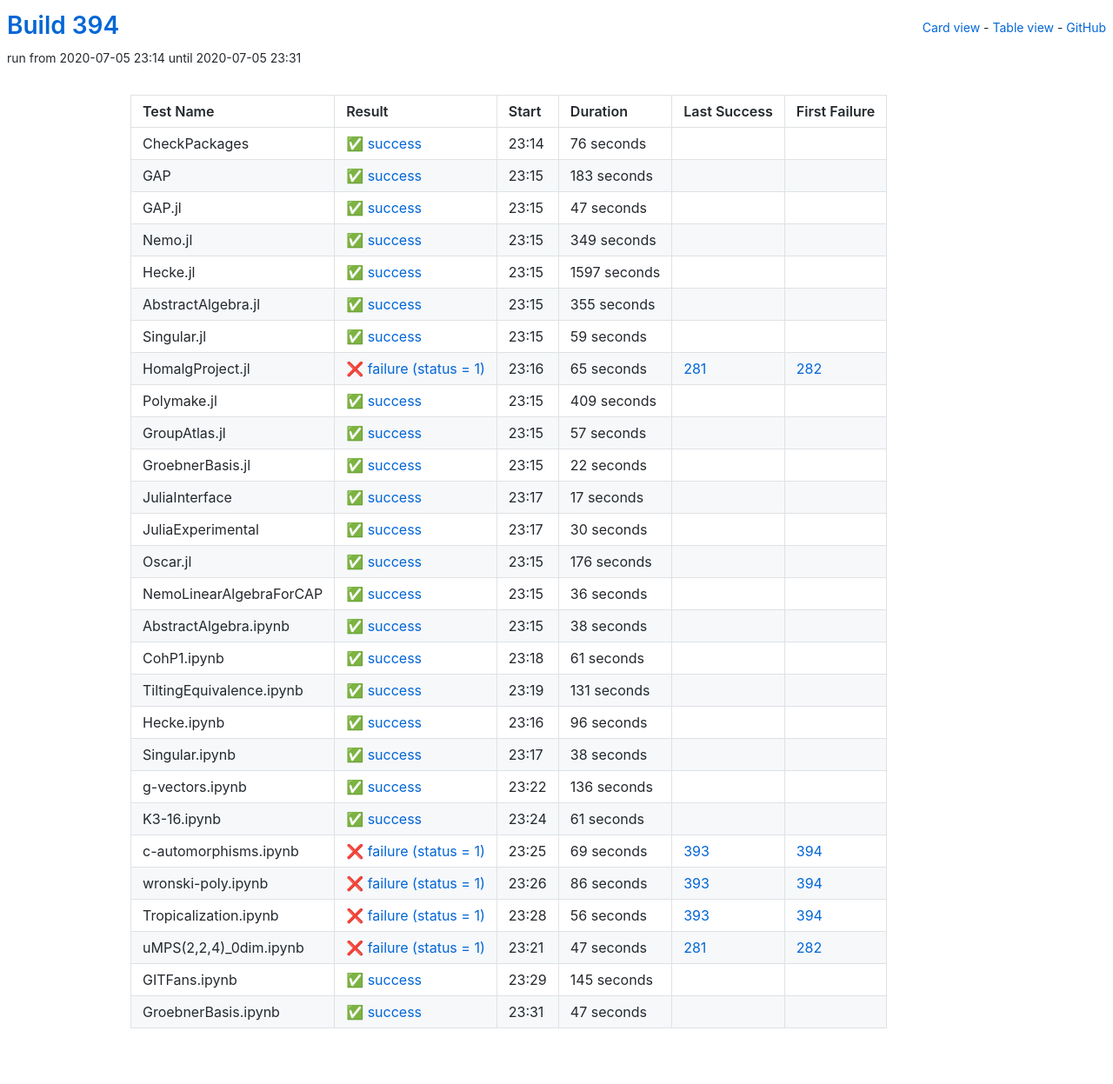
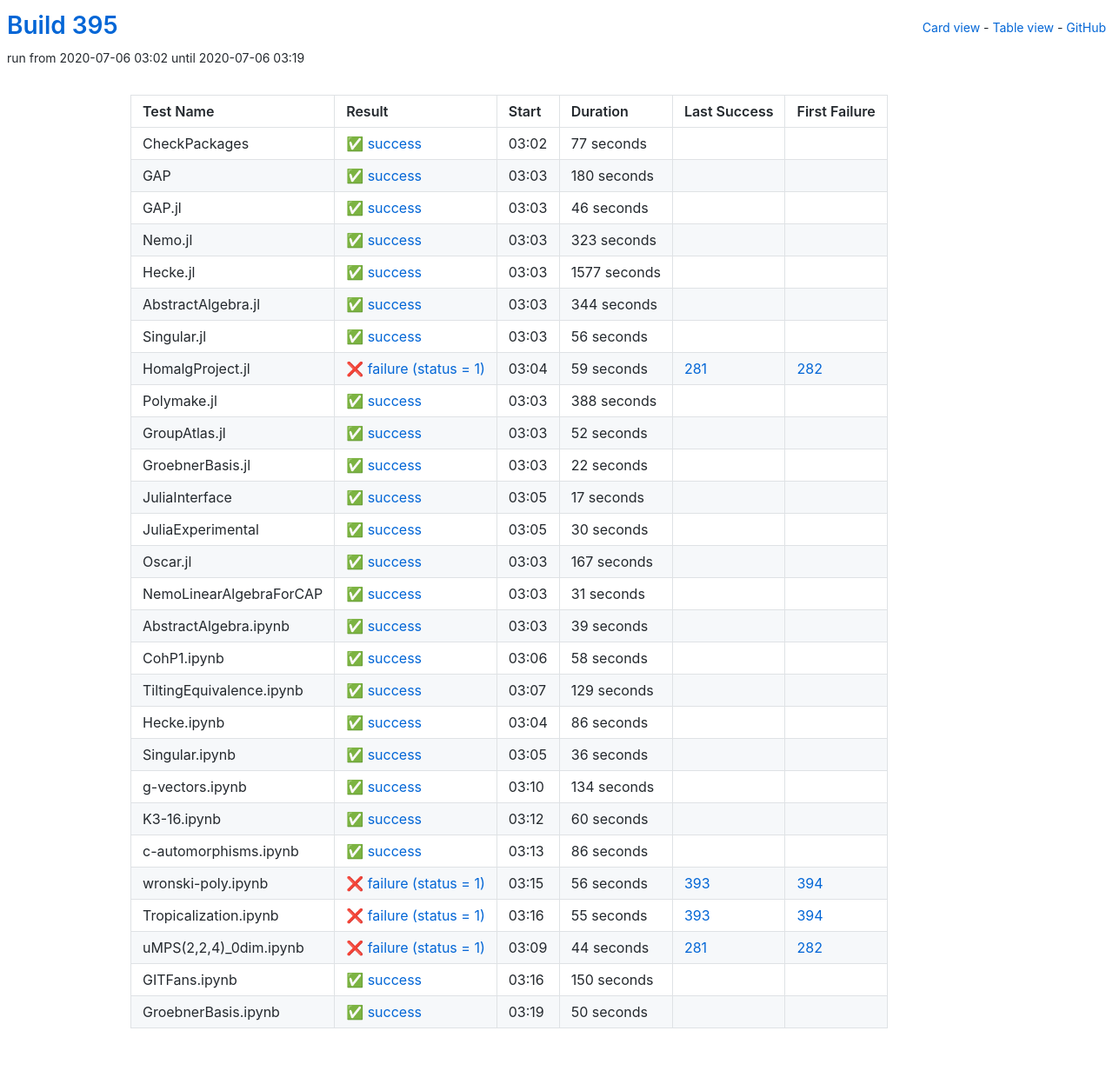
Before and after one commit to oscar-system/oscar-ci-status-stable, a Jekyll site: the page built from table.html, in a window 1280 px wide. Shown: the whole page at 87% size. Built offline with Jekyll 4.4.1, drawn with Linux system fonts in a browser that asks for light colours.

Commit message:
Build #395

```diff
--- a/_data/ci.yml
+++ b/_data/ci.yml
@@ -1,6 +1,6 @@
 ---
-build: 394
-build_url: https://oscarci.mathematik.uni-kl.de/job/oscar-stable/394/
+build: 395
+build_url: https://oscarci.mathematik.uni-kl.de/job/oscar-stable/395/
 job: oscar-stable
 organization: oscar-system
 repo: oscar-ci-status-stable
@@ -8,128 +8,128 @@ repourl: https://github.com/oscar-system/oscar-ci-status-stable
 tests:
 - name: CheckPackages
   id: checkpackages
-  log: https://oscarci.mathematik.uni-kl.de/job/oscar-stable/394/artifact/logs/build-394/CheckPackages.log
-  start: 2020-07-05 23:14
+  log: https://oscarci.mathematik.uni-kl.de/job/oscar-stable/395/artifact/logs/build-395/CheckPackages.log
+  start: 2020-07-06 03:02
   success: true
   exitcode: 0
   status: success
-  duration: 76
+  duration: 77
   last_success: false
   last_success_url:
   first_failure: false
   first_failure_url:
 - name: GAP
   id: gap
-  log: https://oscarci.mathematik.uni-kl.de/job/oscar-stable/394/artifact/logs/build-394/GAP.log
-  start: 2020-07-05 23:15
+  log: https://oscarci.mathematik.uni-kl.de/job/oscar-stable/395/artifact/logs/build-395/GAP.log
+  start: 2020-07-06 03:03
   success: true
   exitcode: 0
   status: success
-  duration: 183
+  duration: 180
   last_success: false
   last_success_url:
   first_failure: false
   first_failure_url:
 - name: GAP.jl
   id: gap-jl
-  log: https://oscarci.mathematik.uni-kl.de/job/oscar-stable/394/artifact/logs/build-394/GAP.jl.log
-  start: 2020-07-05 23:15
+  log: https://oscarci.mathematik.uni-kl.de/job/oscar-stable/395/artifact/logs/build-395/GAP.jl.log
+  start: 2020-07-06 03:03
   success: true
   exitcode: 0
   status: success
-  duration: 47
+  duration: 46
   last_success: false
   last_success_url:
   first_failure: false
   first_failure_url:
 - name: Nemo.jl
   id: nemo-jl
-  log: https://oscarci.mathematik.uni-kl.de/job/oscar-stable/394/artifact/logs/build-394/Nemo.jl.log
-  start: 2020-07-05 23:15
+  log: https://oscarci.mathematik.uni-kl.de/job/oscar-stable/395/artifact/logs/build-395/Nemo.jl.log
+  start: 2020-07-06 03:03
   success: true
   exitcode: 0
   status: success
-  duration: 349
+  duration: 323
   last_success: false
   last_success_url:
   first_failure: false
   first_failure_url:
 - name: Hecke.jl
   id: hecke-jl
-  log: https://oscarci.mathematik.uni-kl.de/job/oscar-stable/394/artifact/logs/build-394/Hecke.jl.log
-  start: 2020-07-05 23:15
+  log: https://oscarci.mathematik.uni-kl.de/job/oscar-stable/395/artifact/logs/build-395/Hecke.jl.log
+  start: 2020-07-06 03:03
   success: true
   exitcode: 0
   status: success
-  duration: 1597
+  duration: 1577
   last_success: false
   last_success_url:
   first_failure: false
   first_failure_url:
 - name: AbstractAlgebra.jl
   id: abstractalgebra-jl
-  log: https://oscarci.mathematik.uni-kl.de/job/oscar-stable/394/artifact/logs/build-394/AbstractAlgebra.jl.log
-  start: 2020-07-05 23:15
+  log: https://oscarci.mathematik.uni-kl.de/job/oscar-stable/395/artifact/logs/build-395/AbstractAlgebra.jl.log
+  start: 2020-07-06 03:03
   success: true
   exitcode: 0
   status: success
-  duration: 355
+  duration: 344
   last_success: false
   last_success_url:
   first_failure: false
   first_failure_url:
 - name: Singular.jl
   id: singular-jl
-  log: https://oscarci.mathematik.uni-kl.de/job/oscar-stable/394/artifact/logs/build-394/Singular.jl.log
-  start: 2020-07-05 23:15
+  log: https://oscarci.mathematik.uni-kl.de/job/oscar-stable/395/artifact/logs/build-395/Singular.jl.log
+  start: 2020-07-06 03:03
   success: true
   exitcode: 0
   status: success
-  duration: 59
+  duration: 56
   last_success: false
   last_success_url:
   first_failure: false
   first_failure_url:
 - name: HomalgProject.jl
   id: homalgproject-jl
-  log: https://oscarci.mathematik.uni-kl.de/job/oscar-stable/394/artifact/logs/build-394/HomalgProject.jl.log
-  start: 2020-07-05 23:16
+  log: https://oscarci.mathematik.uni-kl.de/job/oscar-stable/395/artifact/logs/build-395/HomalgProject.jl.log
+  start: 2020-07-06 03:04
   success: false
   exitcode: 1
   status: failure
-  duration: 65
+  duration: 59
   last_success: 281
   last_success_url: https://oscarci.mathematik.uni-kl.de/job/oscar-stable/281/
   first_failure: 282
   first_failure_url: https://oscarci.mathematik.uni-kl.de/job/oscar-stable/282/
 - name: Polymake.jl
   id: polymake-jl
-  log: https://oscarci.mathematik.uni-kl.de/job/oscar-stable/394/artifact/logs/build-394/Polymake.jl.log
-  start: 2020-07-05 23:15
+  log: https://oscarci.mathematik.uni-kl.de/job/oscar-stable/395/artifact/logs/build-395/Polymake.jl.log
+  start: 2020-07-06 03:03
   success: true
   exitcode: 0
   status: success
-  duration: 409
+  duration: 388
   last_success: false
   last_success_url:
   first_failure: false
   first_failure_url:
 - name: GroupAtlas.jl
   id: groupatlas-jl
-  log: https://oscarci.mathematik.uni-kl.de/job/oscar-stable/394/artifact/logs/build-394/GroupAtlas.jl.log
-  start: 2020-07-05 23:15
+  log: https://oscarci.mathematik.uni-kl.de/job/oscar-stable/395/artifact/logs/build-395/GroupAtlas.jl.log
+  start: 2020-07-06 03:03
   success: true
   exitcode: 0
   status: success
-  duration: 57
+  duration: 52
   last_success: false
   last_success_url:
   first_failure: false
   first_failure_url:
 - name: GroebnerBasis.jl
   id: groebnerbasis-jl
-  log: https://oscarci.mathematik.uni-kl.de/job/oscar-stable/394/artifact/logs/build-394/GroebnerBasis.jl.log
-  start: 2020-07-05 23:15
+  log: https://oscarci.mathematik.uni-kl.de/job/oscar-stable/395/artifact/logs/build-395/GroebnerBasis.jl.log
+  start: 2020-07-06 03:03
   success: true
   exitcode: 0
   status: success
@@ -140,8 +140,8 @@ tests:
   first_failure_url:
 - name: JuliaInterface
   id: juliainterface
-  log: https://oscarci.mathematik.uni-kl.de/job/oscar-stable/394/artifact/logs/build-394/JuliaInterface.log
-  start: 2020-07-05 23:17
+  log: https://oscarci.mathematik.uni-kl.de/job/oscar-stable/395/artifact/logs/build-395/JuliaInterface.log
+  start: 2020-07-06 03:05
   success: true
   exitcode: 0
   status: success
@@ -152,8 +152,8 @@ tests:
   first_failure_url:
 - name: JuliaExperimental
   id: juliaexperimental
-  log: https://oscarci.mathematik.uni-kl.de/job/oscar-stable/394/artifact/logs/build-394/JuliaExperimental.log
-  start: 2020-07-05 23:17
+  log: https://oscarci.mathematik.uni-kl.de/job/oscar-stable/395/artifact/logs/build-395/JuliaExperimental.log
+  start: 2020-07-06 03:05
   success: true
   exitcode: 0
   status: success
@@ -164,20 +164,80 @@ tests:
   first_failure_url:
 - name: Oscar.jl
   id: oscar-jl
-  log: https://oscarci.mathematik.uni-kl.de/job/oscar-stable/394/artifact/logs/build-394/Oscar.jl.log
-  start: 2020-07-05 23:15
+  log: https://oscarci.mathematik.uni-kl.de/job/oscar-stable/395/artifact/logs/build-395/Oscar.jl.log
+  start: 2020-07-06 03:03
   success: true
   exitcode: 0
   status: success
-  duration: 176
+  duration: 167
   last_success: false
   last_success_url:
   first_failure: false
   first_failure_url:
 - name: NemoLinearAlgebraForCAP
   id: nemolinearalgebraforcap
-  log: https://oscarci.mathematik.uni-kl.de/job/oscar-stable/394/artifact/logs/build-394/NemoLinearAlgebraForCAP.log
-  start: 2020-07-05 23:15
+  log: https://oscarci.mathematik.uni-kl.de/job/oscar-stable/395/artifact/logs/build-395/NemoLinearAlgebraForCAP.log
+  start: 2020-07-06 03:03
+  success: true
+  exitcode: 0
+  status: success
+  duration: 31
+  last_success: false
+  last_success_url:
+  first_failure: false
+  first_failure_url:
+- name: AbstractAlgebra.ipynb
+  id: abstractalgebra-ipynb
+  log: https://oscarci.mathematik.uni-kl.de/job/oscar-stable/395/artifact/logs/build-395/AbstractAlgebra.ipynb.log
+  start: 2020-07-06 03:03
+  success: true
+  exitcode: 0
+  status: success
+  duration: 39
+  last_success: false
+  last_success_url:
+  first_failure: false
+  first_failure_url:
+- name: CohP1.ipynb
+  id: cohp1-ipynb
+  log: https://oscarci.mathematik.uni-kl.de/job/oscar-stable/395/artifact/logs/build-395/CohP1.ipynb.log
+  start: 2020-07-06 03:06
+  success: true
+  exitcode: 0
+  status: success
+  duration: 58
+  last_success: false
+  last_success_url:
+  first_failure: false
+  first_failure_url:
+- name: TiltingEquivalence.ipynb
+  id: tiltingequivalence-ipynb
+  log: https://oscarci.mathematik.uni-kl.de/job/oscar-stable/395/artifact/logs/build-395/TiltingEquivalence.ipynb.log
+  start: 2020-07-06 03:07
+  success: true
+  exitcode: 0
+  status: success
+  duration: 129
+  last_success: false
+  last_success_url:
+  first_failure: false
+  first_failure_url:
+- name: Hecke.ipynb
+  id: hecke-ipynb
+  log: https://oscarci.mathematik.uni-kl.de/job/oscar-stable/395/artifact/logs/build-395/Hecke.ipynb.log
+  start: 2020-07-06 03:04
+  success: true
+  exitcode: 0
+  status: success
+  duration: 86
+  last_success: false
+  last_success_url:
+  first_failure: false
+  first_failure_url:
+- name: Singular.ipynb
+  id: singular-ipynb
+  log: https://oscarci.mathematik.uni-kl.de/job/oscar-stable/395/artifact/logs/build-395/Singular.ipynb.log
+  start: 2020-07-06 03:05
   success: true
   exitcode: 0
   status: success
@@ -186,118 +246,46 @@ tests:
   last_success_url:
   first_failure: false
   first_failure_url:
-- name: AbstractAlgebra.ipynb
-  id: abstractalgebra-ipynb
-  log: https://oscarci.mathematik.uni-kl.de/job/oscar-stable/394/artifact/logs/build-394/AbstractAlgebra.ipynb.log
-  start: 2020-07-05 23:15
+- name: g-vectors.ipynb
+  id: g-vectors-ipynb
+  log: https://oscarci.mathematik.uni-kl.de/job/oscar-stable/395/artifact/logs/build-395/g-vectors.ipynb.log
+  start: 2020-07-06 03:10
   success: true
   exitcode: 0
   status: success
-  duration: 38
-  last_success: false
-  last_success_url:
-  first_failure: false
-  first_failure_url:
-- name: CohP1.ipynb
-  id: cohp1-ipynb
-  log: https://oscarci.mathematik.uni-kl.de/job/oscar-stable/394/artifact/logs/build-394/CohP1.ipynb.log
-  start: 2020-07-05 23:18
-  success: true
-  exitcode: 0
-  status: success
-  duration: 61
-  last_success: false
-  last_success_url:
-  first_failure: false
-  first_failure_url:
-- name: TiltingEquivalence.ipynb
-  id: tiltingequivalence-ipynb
-  log: https://oscarci.mathematik.uni-kl.de/job/oscar-stable/394/artifact/logs/build-394/TiltingEquivalence.ipynb.log
-  start: 2020-07-05 23:19
-  success: true
-  exitcode: 0
-  status: success
-  duration: 131
-  last_success: false
-  last_success_url:
-  first_failure: false
-  first_failure_url:
-- name: Hecke.ipynb
-  id: hecke-ipynb
-  log: https://oscarci.mathematik.uni-kl.de/job/oscar-stable/394/artifact/logs/build-394/Hecke.ipynb.log
-  start: 2020-07-05 23:16
-  success: true
-  exitcode: 0
-  status: success
-  duration: 96
-  last_success: false
-  last_success_url:
-  first_failure: false
-  first_failure_url:
-- name: Singular.ipynb
-  id: singular-ipynb
-  log: https://oscarci.mathematik.uni-kl.de/job/oscar-stable/394/artifact/logs/build-394/Singular.ipynb.log
-  start: 2020-07-05 23:17
-  success: true
-  exitcode: 0
-  status: success
-  duration: 38
-  last_success: false
-  last_success_url:
-  first_failure: false
-  first_failure_url:
-- name: g-vectors.ipynb
-  id: g-vectors-ipynb
-  log: https://oscarci.mathematik.uni-kl.de/job/oscar-stable/394/artifact/logs/build-394/g-vectors.ipynb.log
-  start: 2020-07-05 23:22
-  success: true
-  exitcode: 0
-  status: success
-  duration: 136
+  duration: 134
   last_success: false
   last_success_url:
   first_failure: false
   first_failure_url:
 - name: K3-16.ipynb
   id: k3-16-ipynb
-  log: https://oscarci.mathematik.uni-kl.de/job/oscar-stable/394/artifact/logs/build-394/K3-16.ipynb.log
-  start: 2020-07-05 23:24
+  log: https://oscarci.mathematik.uni-kl.de/job/oscar-stable/395/artifact/logs/build-395/K3-16.ipynb.log
+  start: 2020-07-06 03:12
   success: true
   exitcode: 0
   status: success
-  duration: 61
+  duration: 60
   last_success: false
   last_success_url:
   first_failure: false
   first_failure_url:
 - name: c-automorphisms.ipynb
   id: c-automorphisms-ipynb
-  log: https://oscarci.mathematik.uni-kl.de/job/oscar-stable/394/artifact/logs/build-394/c-automorphisms.ipynb.log
-  start: 2020-07-05 23:25
-  success: false
-  exitcode: 1
-  status: failure
-  duration: 69
-  last_success: 393
-  last_success_url: https://oscarci.mathematik.uni-kl.de/job/oscar-stable/393/
-  first_failure: 394
-  first_failure_url: https://oscarci.mathematik.uni-kl.de/job/oscar-stable/394/
+  log: https://oscarci.mathematik.uni-kl.de/job/oscar-stable/395/artifact/logs/build-395/c-automorphisms.ipynb.log
+  start: 2020-07-06 03:13
+  success: true
+  exitcode: 0
+  status: success
+  duration: 86
+  last_success: false
+  last_success_url:
+  first_failure: false
+  first_failure_url:
 - name: wronski-poly.ipynb
   id: wronski-poly-ipynb
-  log: https://oscarci.mathematik.uni-kl.de/job/oscar-stable/394/artifact/logs/build-394/wronski-poly.ipynb.log
-  start: 2020-07-05 23:26
-  success: false
-  exitcode: 1
-  status: failure
-  duration: 86
-  last_success: 393
-  last_success_url: https://oscarci.mathematik.uni-kl.de/job/oscar-stable/393/
-  first_failure: 394
-  first_failure_url: https://oscarci.mathematik.uni-kl.de/job/oscar-stable/394/
-- name: Tropicalization.ipynb
-  id: tropicalization-ipynb
-  log: https://oscarci.mathematik.uni-kl.de/job/oscar-stable/394/artifact/logs/build-394/Tropicalization.ipynb.log
-  start: 2020-07-05 23:28
+  log: https://oscarci.mathematik.uni-kl.de/job/oscar-stable/395/artifact/logs/build-395/wronski-poly.ipynb.log
+  start: 2020-07-06 03:15
   success: false
   exitcode: 1
   status: failure
@@ -306,38 +294,50 @@ tests:
   last_success_url: https://oscarci.mathematik.uni-kl.de/job/oscar-stable/393/
   first_failure: 394
   first_failure_url: https://oscarci.mathematik.uni-kl.de/job/oscar-stable/394/
-- name: uMPS(2,2,4)_0dim.ipynb
-  id: umps-2-2-4-0dim-ipynb
-  log: https://oscarci.mathematik.uni-kl.de/job/oscar-stable/394/artifact/logs/build-394/uMPS-2-2-4-_0dim.ipynb.log
-  start: 2020-07-05 23:21
+- name: Tropicalization.ipynb
+  id: tropicalization-ipynb
+  log: https://oscarci.mathematik.uni-kl.de/job/oscar-stable/395/artifact/logs/build-395/Tropicalization.ipynb.log
+  start: 2020-07-06 03:16
   success: false
   exitcode: 1
   status: failure
-  duration: 47
+  duration: 55
+  last_success: 393
+  last_success_url: https://oscarci.mathematik.uni-kl.de/job/oscar-stable/393/
+  first_failure: 394
+  first_failure_url: https://oscarci.mathematik.uni-kl.de/job/oscar-stable/394/
+- name: uMPS(2,2,4)_0dim.ipynb
+  id: umps-2-2-4-0dim-ipynb
+  log: https://oscarci.mathematik.uni-kl.de/job/oscar-stable/395/artifact/logs/build-395/uMPS-2-2-4-_0dim.ipynb.log
+  start: 2020-07-06 03:09
+  success: false
+  exitcode: 1
+  status: failure
+  duration: 44
   last_success: 281
   last_success_url: https://oscarci.mathematik.uni-kl.de/job/oscar-stable/281/
   first_failure: 282
   first_failure_url: https://oscarci.mathematik.uni-kl.de/job/oscar-stable/282/
 - name: GITFans.ipynb
   id: gitfans-ipynb
-  log: https://oscarci.mathematik.uni-kl.de/job/oscar-stable/394/artifact/logs/build-394/GITFans.ipynb.log
-  start: 2020-07-05 23:29
+  log: https://oscarci.mathematik.uni-kl.de/job/oscar-stable/395/artifact/logs/build-395/GITFans.ipynb.log
+  start: 2020-07-06 03:16
   success: true
   exitcode: 0
   status: success
-  duration: 145
+  duration: 150
   last_success: false
   last_success_url:
   first_failure: false
   first_failure_url:
 - name: GroebnerBasis.ipynb
   id: groebnerbasis-ipynb
-  log: https://oscarci.mathematik.uni-kl.de/job/oscar-stable/394/artifact/logs/build-394/GroebnerBasis.ipynb.log
-  start: 2020-07-05 23:31
+  log: https://oscarci.mathematik.uni-kl.de/job/oscar-stable/395/artifact/logs/build-395/GroebnerBasis.ipynb.log
+  start: 2020-07-06 03:19
   success: true
   exitcode: 0
   status: success
-  duration: 47
+  duration: 50
   last_success: false
   last_success_url:
   first_failure: false
```
Also changed, not shown: README.md.
